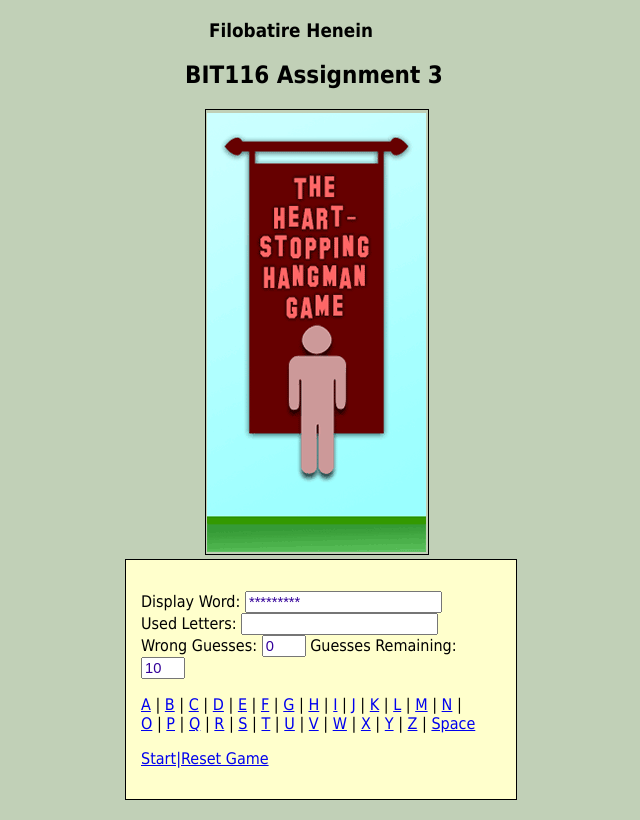
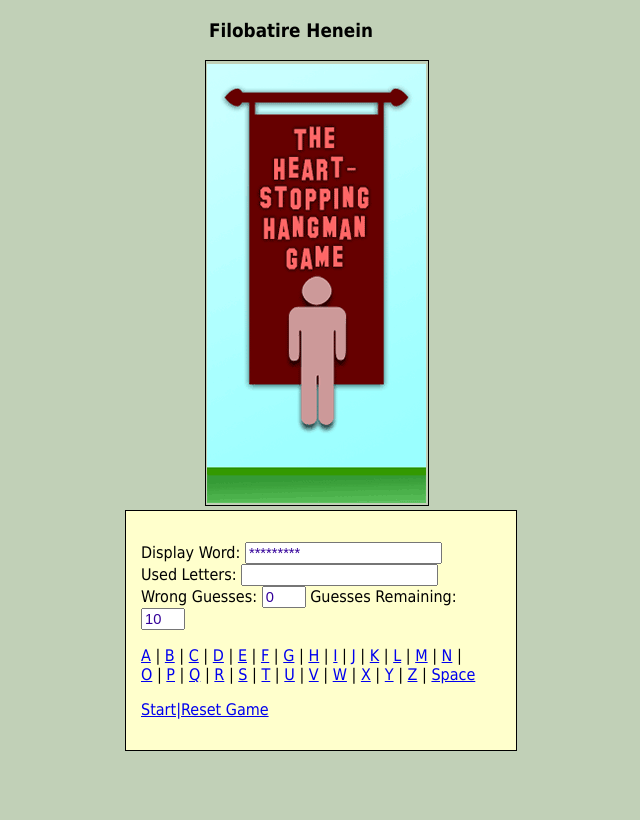
Before and after one commit to CoptEgypt/Hangman, a plain HTML site: page index.html in a window 1280 px wide. Shown: the whole page, without its empty margins (315-955 px from the left). Drawn offline with Linux system fonts and the light colour scheme.

Commit message:
Update index.html

```diff
--- a/index.html
+++ b/index.html
@@ -11,7 +11,7 @@
 <body onLoad="reset(); return true;">
 <div class="container">
 <h3>Filobatire Henein</h3>
-<h2>BIT116 Assignment 3</h2>
+
 
 <img src="hmstart.gif" name="hm">
 
```
